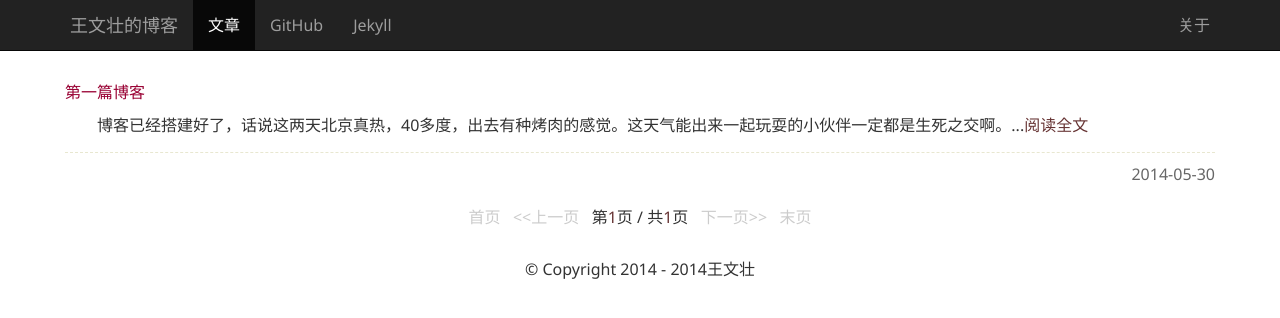
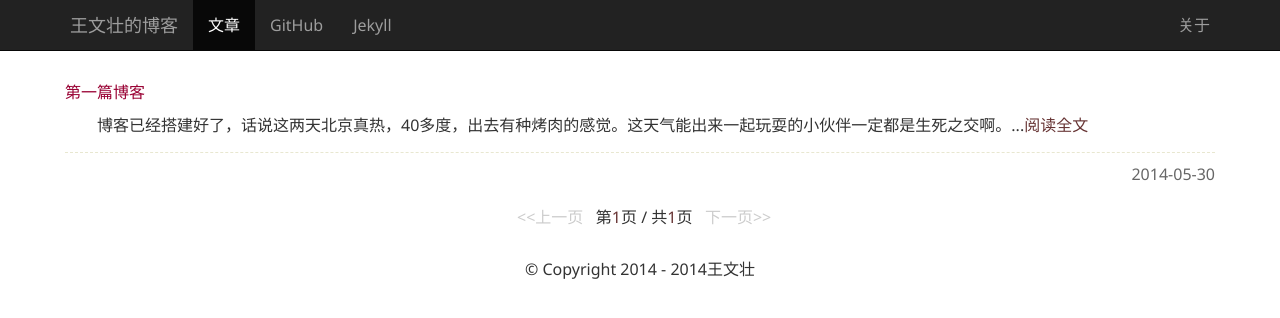
Before and after one commit to luminji/luminji.github.io, a Jekyll site: the page built from index.html, in a window 1280 px wide. Shown: the top 318 px of the page. Built offline with Jekyll 4.4.1, drawn with Linux system fonts in a browser that asks for light colours; nearby versions of some CDN libraries; the list of posts is cut into pages by our own code.

Commit message:
Update index.html

```diff
--- a/index.html
+++ b/index.html
@@ -18,14 +18,12 @@ layout: page
 {% endfor %}
 <div class="page-pagination">
 	{% if paginator.previous_page %}
-		<a href="/" class="page-paginator-nav">首页</a>&nbsp;&nbsp;
 		{% if paginator.previous_page ==1 %}
 			<a href="/" class="page-paginator-nav">&lt;&lt;上一页</a>
 		{% else %}
 			<a href="/page{{ paginator.previous_page }}" class="page-paginator-nav">&lt;&lt;上一页</a>
 		{% endif %}
 	{% else %}
-		<span class="page-paginator-disable">首页</span>
 		&nbsp;&nbsp;<span class="page-paginator-disable">&lt;&lt;上一页</span>
 	{% endif %}
 
@@ -33,9 +31,7 @@ layout: page
 
 	{% if paginator.next_page %}
 		<a href="/page{{ paginator.next_page }}" class="page-paginator-nav">下一页&gt;&gt;</a>&nbsp;&nbsp;
-		<a href="/page{{ paginator.total_pages }}" class="page-paginator-nav">末页</a>
 	{% else %}
 		<span class="page-paginator-disable">下一页&gt;&gt;</span>
-		&nbsp;&nbsp;<span class="page-paginator-disable">末页</span>
 	{% endif %}
 </div>
```
